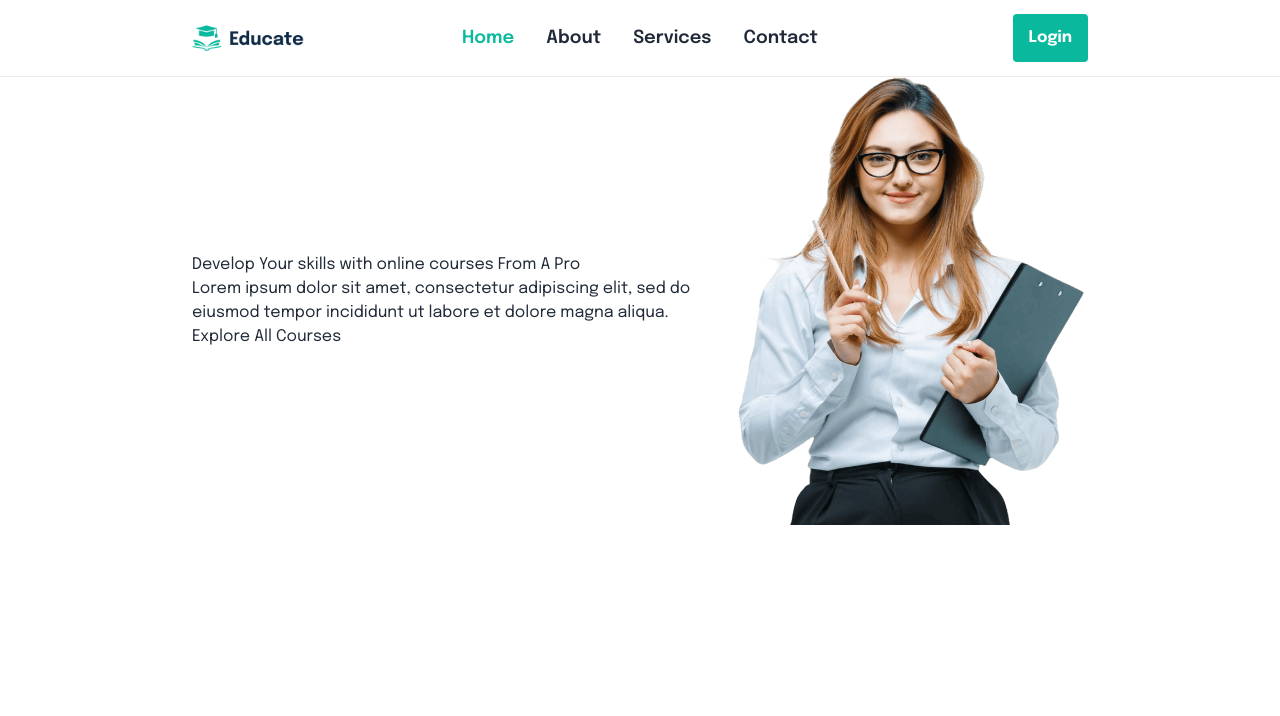
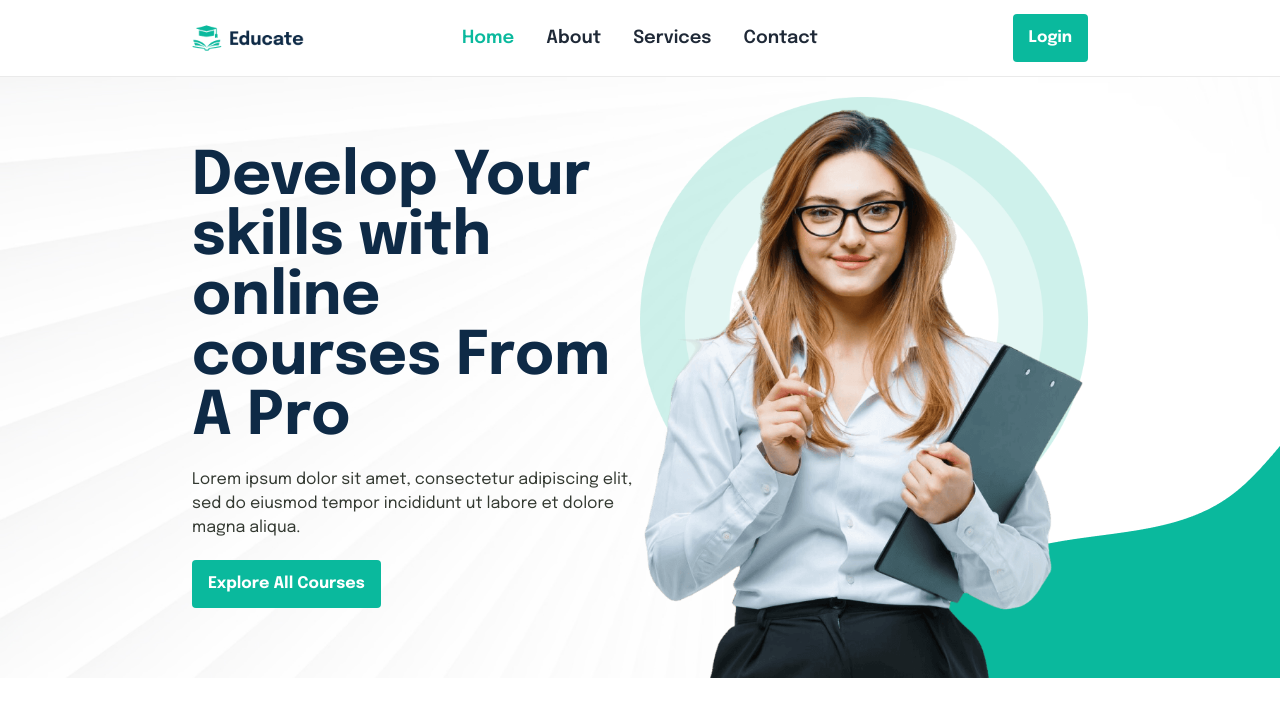
Before and after one commit to only1tarunno/schoolManagement-client, a React (Vite) app: page / in a window 1280 px wide. Shown: the top 716 px of the page. Built offline with nearby package versions, Linux system fonts and the light colour scheme.

Commit message:
add style on banner

```diff
--- a/src/pages/home/Banner.jsx
+++ b/src/pages/home/Banner.jsx
@@ -1,25 +1,47 @@
 import bimg from "../../assets/bannerWomen.png";
 import Container from "../../components/shared/Container";
+import bgimg from "../../assets/bannnerWomenShape.png";
+import banner from "../../assets/hero-bg.jpg";
+import bannerBottom from "../../assets/bannerBottomShape.png";
 
 const Banner = () => {
   return (
-    <div>
+    <div
+      className="error-banner min-h-[200px] flex  justify-center items-center bg-cover relative"
+      style={{
+        backgroundImage: `url(${banner})`,
+      }}
+    >
       <Container>
         {" "}
-        <div className="flex items-center justify-between">
-          <div>
-            <h2>Develop Your skills with online courses From A Pro</h2>
-            <p>
+        <div className="flex items-center justify-between relative z-20 flex-col md:flex-row">
+          <div className="w-full md:w-1/2 order-2 md:order-1">
+            <h2 className="text-[#0e2a46] text-3xl md:text-4xl lg:text-6xl font-bold max-w-[650px]">
+              Develop Your skills with online courses From A Pro
+            </h2>
+            <p className="text-[#333931] my-5">
               Lorem ipsum dolor sit amet, consectetur adipiscing elit, sed do
               eiusmod tempor incididunt ut labore et dolore magna aliqua.
             </p>
-            <button>Explore All Courses</button>
+            <button className="text-base font-bold shadow-none  text-white btn bg-[#0ab99d] border-none rounded hover:bg-[#52e7ce] focus:outline-none">
+              Explore All Courses
+            </button>
           </div>
-          <div>
-            <img src={bimg} alt="" />
+          <div className="w-full md:w-1/2 order-1 md:order-2 relative">
+            <img
+              src={bgimg}
+              className="absolute hidden md:block z-10 left-2/4 -translate-x-1/2 top-5"
+              alt=""
+            />
+            <img src={bimg} className="mx-auto pt-8 relative z-20" alt="" />
           </div>
         </div>
       </Container>
+      <img
+        src={bannerBottom}
+        className=" bottom-0 right-0 z-0 hidden md:block absolute"
+        alt=""
+      />
     </div>
   );
 };
```
Also changed, not shown: src/assets/hero-bg.jpg (added).
